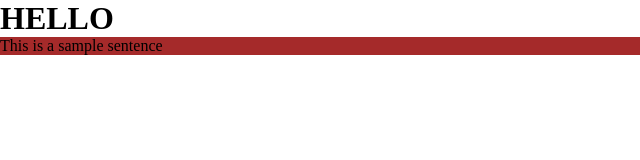
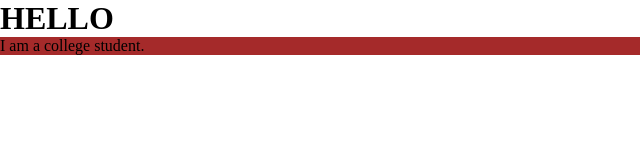
Before and after one commit to JanhviMhase/githubdemo, a plain HTML site: page index.html in a window 1280 px wide. Shown: the full height of the page, 0-640 px from the left. Drawn offline with Linux system fonts and the light colour scheme.

Commit message:
New changes

```diff
--- a/index.html
+++ b/index.html
@@ -8,6 +8,6 @@
 </head>
 <body>
     <h1>HELLO</h1>
-    <p>This is a sample sentence</p>
+    <p>I am a college student.</p>
 </body>
 </html>
```
